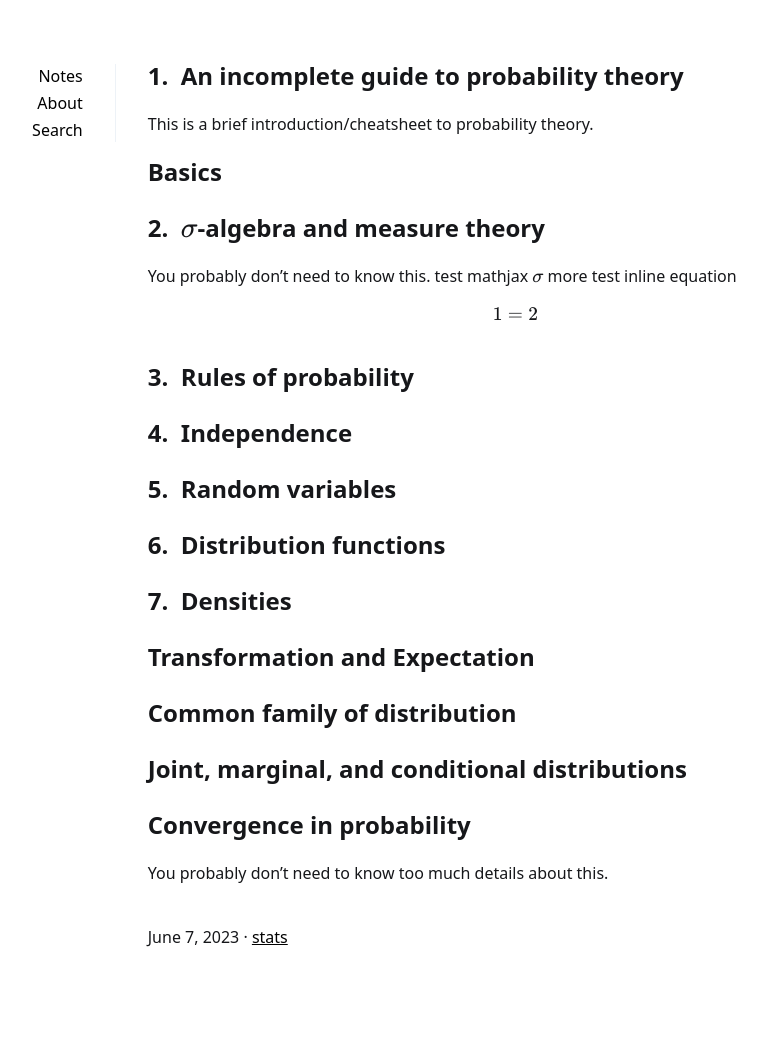
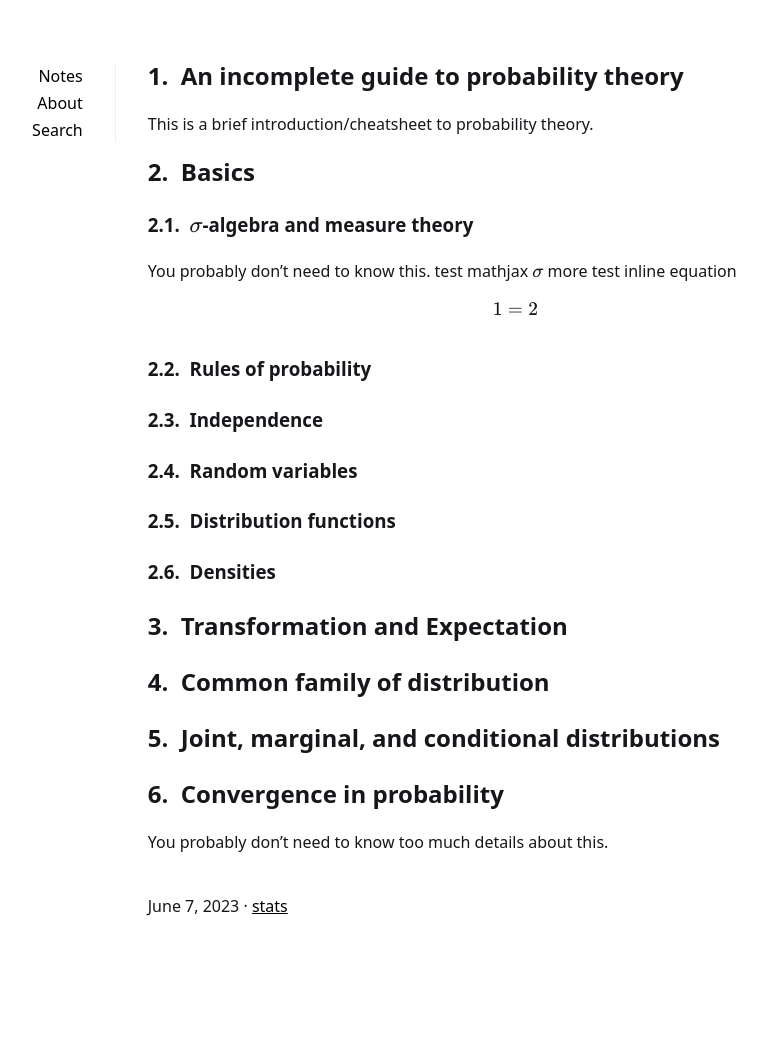
Before and after one commit to acneyouth1996/notes, a Jekyll site: the page built from _posts/2023-06-07-prob-theory.md, in a window 1280 px wide. Shown: the whole page, without its empty margins (205-972 px from the left). Built offline with Jekyll 4.4.1, drawn with Linux system fonts in a browser that asks for light colours; after the commit the page ends 1014 px from its top, so only the background shows below that.

```diff
--- a/_posts/2023-06-07-prob-theory.md
+++ b/_posts/2023-06-07-prob-theory.md
@@ -14,21 +14,22 @@ render_with_liquid: true
 This is a brief introduction/cheatsheet to probability theory.
 
 
-# Basics
-## $$\sigma$$-algebra and measure theory
+## Basics
+### $$\sigma$$-algebra and measure theory
 You probably don't need to know this.
 test mathjax $$\sigma$$
 more test inline equation
 \$$
     1 = 2
 $$
-## Rules of probability
-## Independence
-## Random variables
-## Distribution functions
-## Densities
-# Transformation and Expectation
-# Common family of distribution
-# Joint, marginal, and conditional distributions
-# Convergence in probability
+
+### Rules of probability
+### Independence
+### Random variables
+### Distribution functions
+### Densities
+## Transformation and Expectation
+## Common family of distribution
+## Joint, marginal, and conditional distributions
+## Convergence in probability
 You probably don't need to know too much details about this.
--- a/_sass/_main.scss
+++ b/_sass/_main.scss
@@ -211,7 +211,7 @@ figcaption {
 
 body { counter-reset: h1counter h2counter h3counter h4counter h5counter h6counter; }
 
-// h1 { counter-reset: h2counter; }
+h1 { counter-reset: h2counter; }
 h2 { counter-reset: h3counter; }
 h3 { counter-reset: h4counter; }
 h4 { counter-reset: h5counter; }
```
Also changed, not shown: 17 other files.
